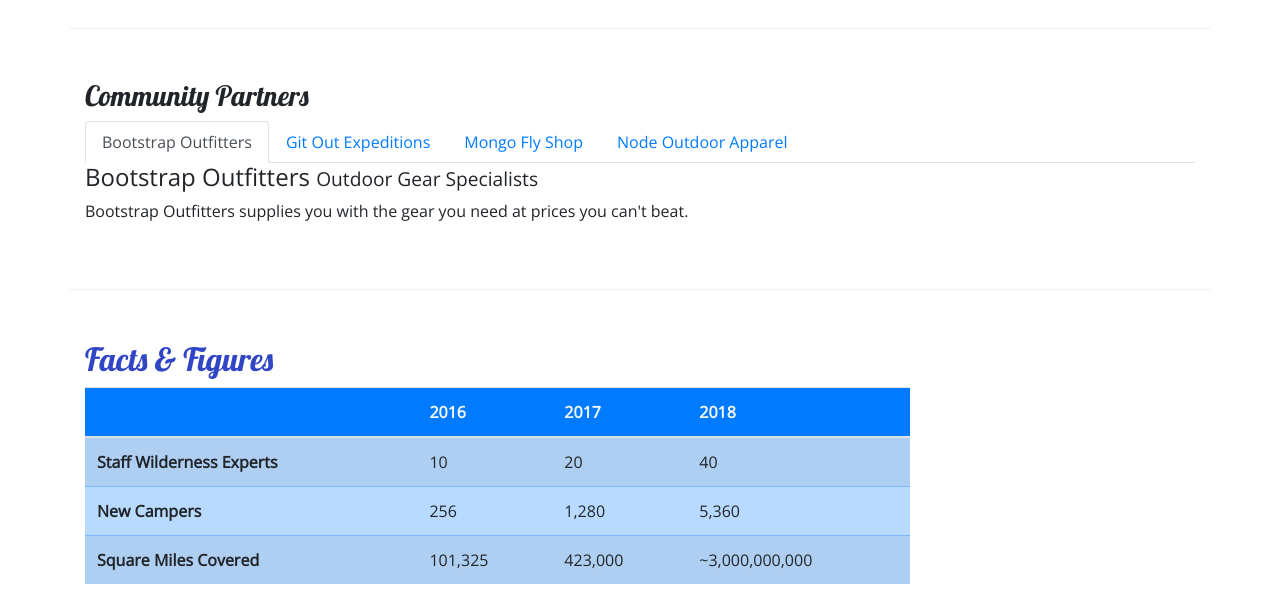
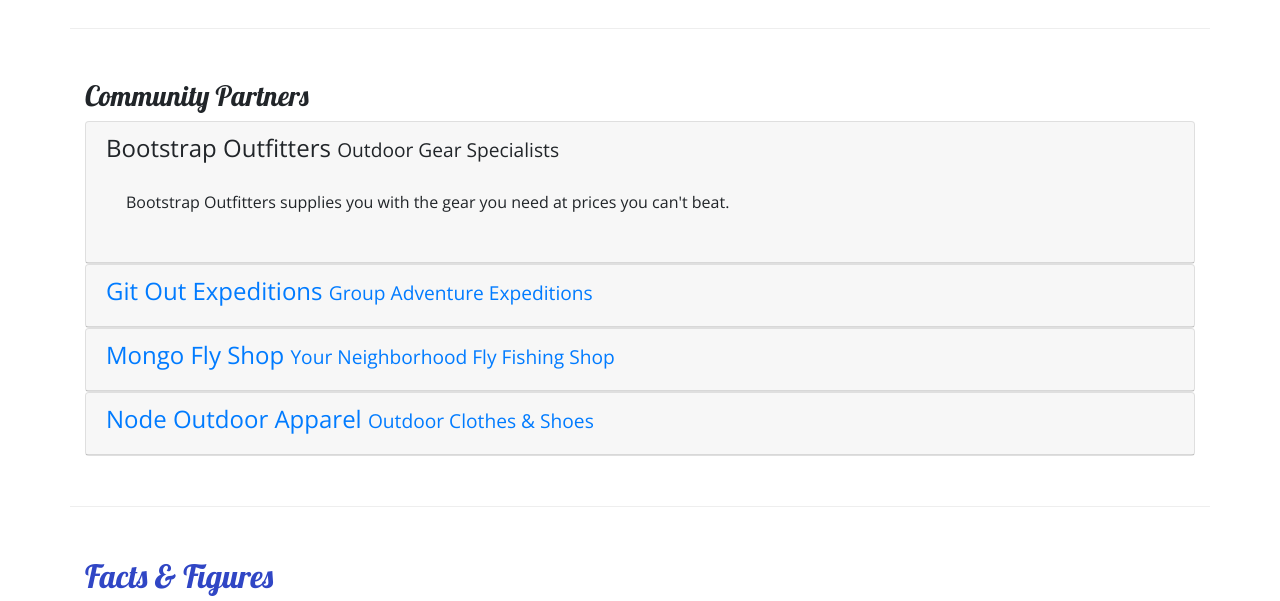
Before and after one commit to rjescobedo/nucampsite, a website: page aboutus.html in a window 1280 px wide. Shown: the part 800-1401 px from the top of the page. Drawn offline with nearby package versions, Linux system fonts and the light colour scheme.

Commit message:
Accordion

```diff
--- a/aboutus.html
+++ b/aboutus.html
@@ -105,28 +105,64 @@
         <div class="row row-content">
             <div class="col">
                 <h3>Community Partners</h3>
-                <ul class="nav nav-tabs">
-                    <li class="nav-item"><a class="nav-link active" href="#bootstrap" role="tab" data-toggle="tab">Bootstrap Outfitters</a></li>
-                    <li class="nav-item"><a class="nav-link" href="#git" role="tab" data-toggle="tab">Git Out Expeditions</a></li>
-                    <li class="nav-item"><a class="nav-link" href="#mongo" role="tab" data-toggle="tab">Mongo Fly Shop</a></li>
-                    <li class="nav-item"><a class="nav-link" href="#node" role="tab" data-toggle="tab">Node Outdoor Apparel</a></li>
-                </ul>
+                <div id="accordion">
                     <div class="tab-content">
-                    <div role="tabpanel" class="tab-pane fade show active" id="bootstrap">
-                        <h4>Bootstrap Outfitters <small>Outdoor Gear Specialists</small></h4>
+                        <div class="card">
+                            <div role="tab" class="card-header">
+                                <h4>
+                                    <a data-toggle="collapse" data-target="#bootstrap">
+                                        Bootstrap Outfitters <small>Outdoor Gear Specialists</small>
+                                    </a>
+                                </h4>
+                                <div class="collapse show" id="bootstrap" data-parent="#accordion">
+                                    <div class="card-body">
                                         <p class="d-none d-sm-block">Bootstrap Outfitters supplies you with the gear you need at prices you can't beat.</p>
                                     </div>
-                    <div role="tabpanel" class="tab-pane fade" id="git">
-                        <h4>Git Out Expeditions <small>Group Adventure Expeditions</small></h4>
+                                </div>
+                            </div>
+                        </div>
+                        <div class="card">
+                            <div role="tab" class="card-header">
+                                <h4>
+                                    <a class="collapsed" data-toggle="collapse" data-target="#git">
+                                        Git Out Expeditions <small>Group Adventure Expeditions</small>
+                                    </a>
+                                </h4>
+                                <div class="collapse" id="git" data-parent="#accordion">
+                                    <div class="card-body">
                                         <p class="d-none d-sm-block">Join Git Out Expeditions to explore new horizons with a group of other adventurers!</p>
                                     </div>
-                    <div role="tabpanel" class="tab-pane fade" id="mongo">
-                        <h4>Mongo Fly Shop <small>Your Neighborhood Fly Fishing Shop</small></h4>
+                                </div>
+                            </div>
+                        </div>
+                        <div class="card">
+                            <div role="tab" class="card-header">
+                                <h4>
+                                    <a class="collapsed" data-toggle="collapse" data-target="#mongo">
+                                        Mongo Fly Shop <small>Your Neighborhood Fly Fishing Shop</small>
+                                    </a>
+                                </h4>
+                                <div class="collapse" id="mongo" data-parent="#accordion">
+                                    <div class="card-body">
                                         <p class="d-none d-sm-block">Need a new fishing pole, a tacklebox, or flies of all kinds? Stop by Mongo Fly Shop.</p>
                                     </div>
-                    <div role="tabpanel" class="tab-pane fade" id="node">
-                        <h4>Node Outdoor Apparel <small>Outdoor Clothes & Shoes</small></h4>
+                                </div>
+                            </div>
+                        </div>
+                        <div class="card">
+                            <div role="tab" class="card-header">
+                                <h4>
+                                    <a class="collapsed" data-toggle="collapse" data-target="#node">
+                                        Node Outdoor Apparel <small>Outdoor Clothes & Shoes</small>
+                                    </a>
+                                </h4>
+                                <div class="collapse" id="node" data-parent="#accordion">
+                                    <div class="card-body">
                                         <p class="d-none d-sm-block">From polar fleeces to swimsuits, hiking boots to waders, a visit to Node will be sure to get you covered.</p>
+                                    </div>
+                                </div>
+                            </div>
+                        </div>
                     </div>
                 </div>
             </div>
--- a/css/styles.css
+++ b/css/styles.css
@@ -34,3 +34,7 @@
 .navbar {
     background-color: #901cad;
 }
+
+a, a:hover {
+    text-decoration: none;
+}
```
Lines whose indentation alone changed are shown as unchanged.
